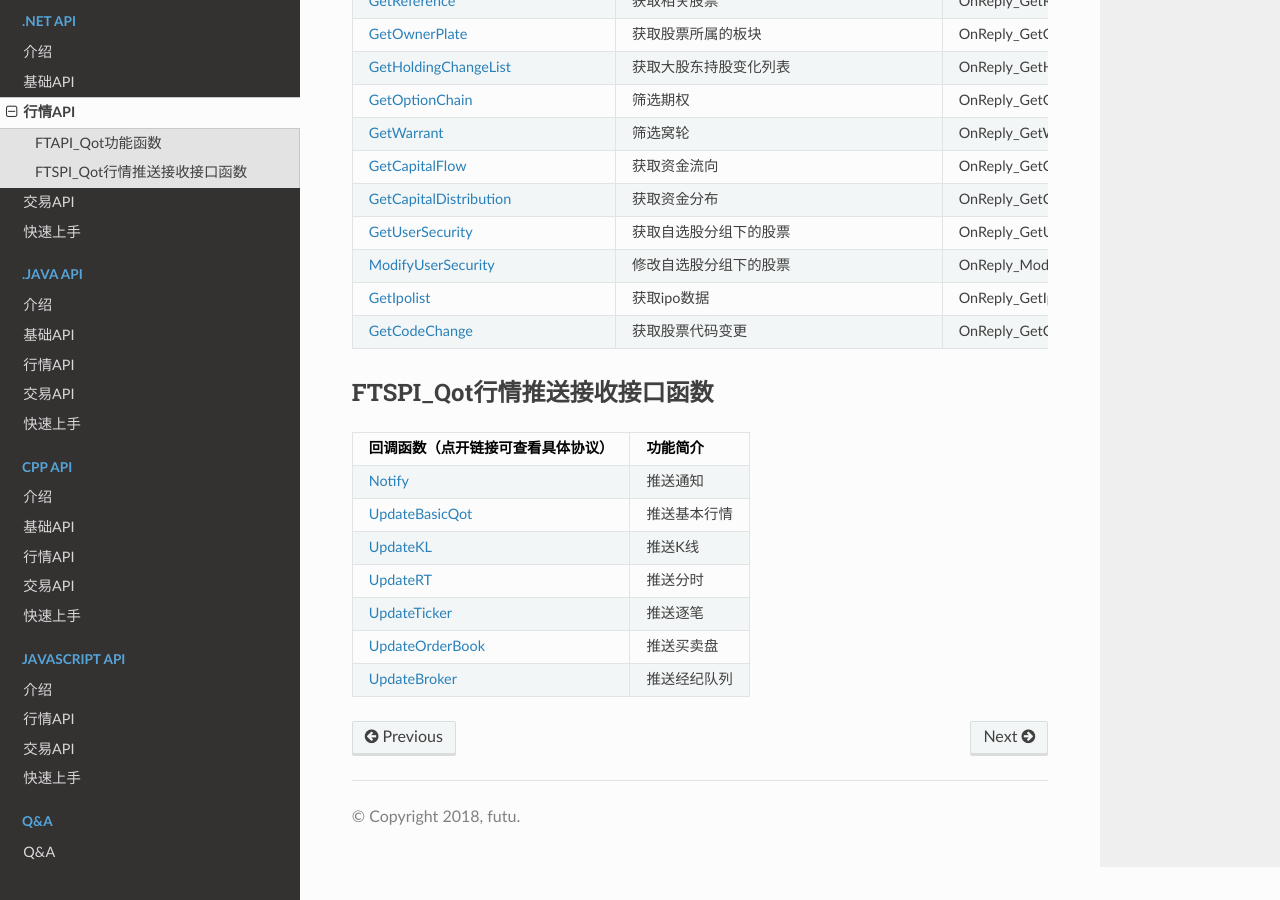
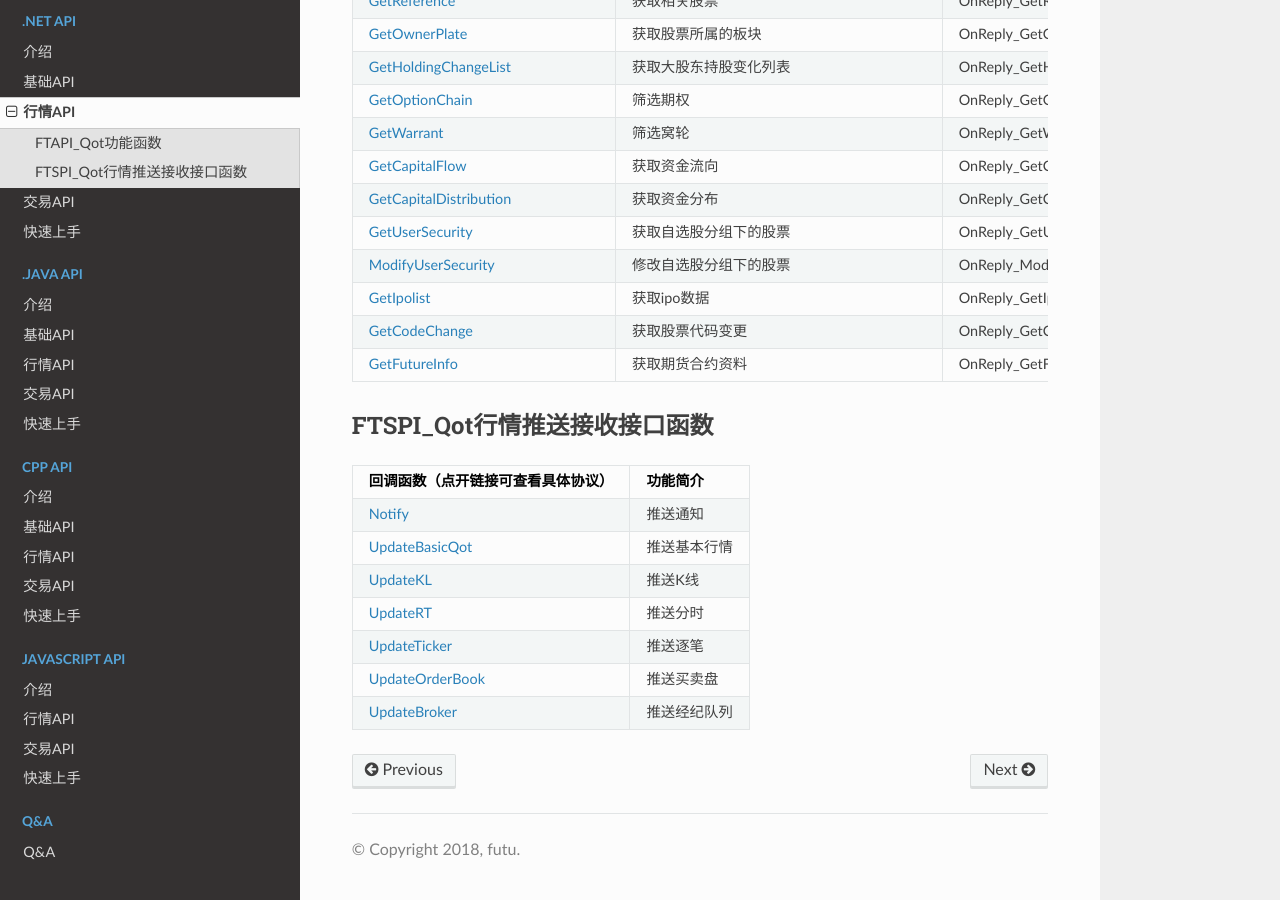
Before and after one commit to FutunnOpen/futu-api-doc, a Sphinx documentation site: the page built from doc_maker/source/net/Quote_API.rst, in a window 1280 px wide and 900 px high, scrolled down 942 px. Built offline with Sphinx 7.4.7 and the Read the Docs theme 2.0.0, drawn with Linux system fonts in a browser that asks for light colours.

Commit message:
补充java和c#文档

```diff
--- a/doc_maker/source/java/Quote_API.rst
+++ b/doc_maker/source/java/Quote_API.rst
@@ -40,6 +40,7 @@
   .. _notify: ../protocol/base_define.html#notify-proto-1003
   .. _getCodeChange: ../protocol/quote_protocol.html#qot-getcodechange-proto-3216
   .. _getIpoList: ../protocol/quote_protocol.html#qot-getipolist-proto-3217ipo
+  .. _getFutureInfo: ../protocol/quote_protocol.html#qot-getfutureinfo-proto-3218
   .. _updateBasicQot: ../protocol/quote_protocol.html#qot-updatebasicqot-proto-3005
   .. _updateKL: ../protocol/quote_protocol.html#qot-updatekl-proto-3007k
   .. _updateRT: ../protocol/quote_protocol.html#qot-updatert-proto-3009
@@ -101,6 +102,7 @@ getUserSecurity_                    获取自选股分组下的股票
 modifyUserSecurity_                 修改自选股分组下的股票                              onReply_ModifyUserSecurity
 getIpolist_                         获取ipo数据                                        onReply_GetIpoList
 getCodeChange_                      获取股票代码变更                                    onReply_GetCodeChange
+getFutureInfo_                      获取期货合约资料                                    onReply_GetFutureInfo
 ================================    ==============================================   ==============================
 
 FTSPI_Qot行情推送接收接口函数
--- a/doc_maker/source/net/Quote_API.rst
+++ b/doc_maker/source/net/Quote_API.rst
@@ -40,6 +40,7 @@
   .. _Notify: ../protocol/base_define.html#notify-proto-1003
   .. _GetCodeChange: ../protocol/quote_protocol.html#qot-getcodechange-proto-3216
   .. _GetIpoList: ../protocol/quote_protocol.html#qot-getipolist-proto-3217ipo
+  .. _GetFutureInfo: ../protocol/quote_protocol.html#qot-getfutureinfo-proto-3218
   .. _UpdateBasicQot: ../protocol/quote_protocol.html#qot-updatebasicqot-proto-3005
   .. _UpdateKL: ../protocol/quote_protocol.html#qot-updatekl-proto-3007k
   .. _UpdateRT: ../protocol/quote_protocol.html#qot-updatert-proto-3009
@@ -87,6 +88,7 @@ GetUserSecurity_                    获取自选股分组下的股票
 ModifyUserSecurity_                 修改自选股分组下的股票                                OnReply_ModifyUserSecurity
 GetIpolist_                         获取ipo数据                                          OnReply_GetIpoList
 GetCodeChange_                      获取股票代码变更                                      OnReply_GetCodeChange
+GetFutureInfo_                      获取期货合约资料                                    OnReply_GetFutureInfo
 ================================    ==============================================   ==============================
 
 
```
